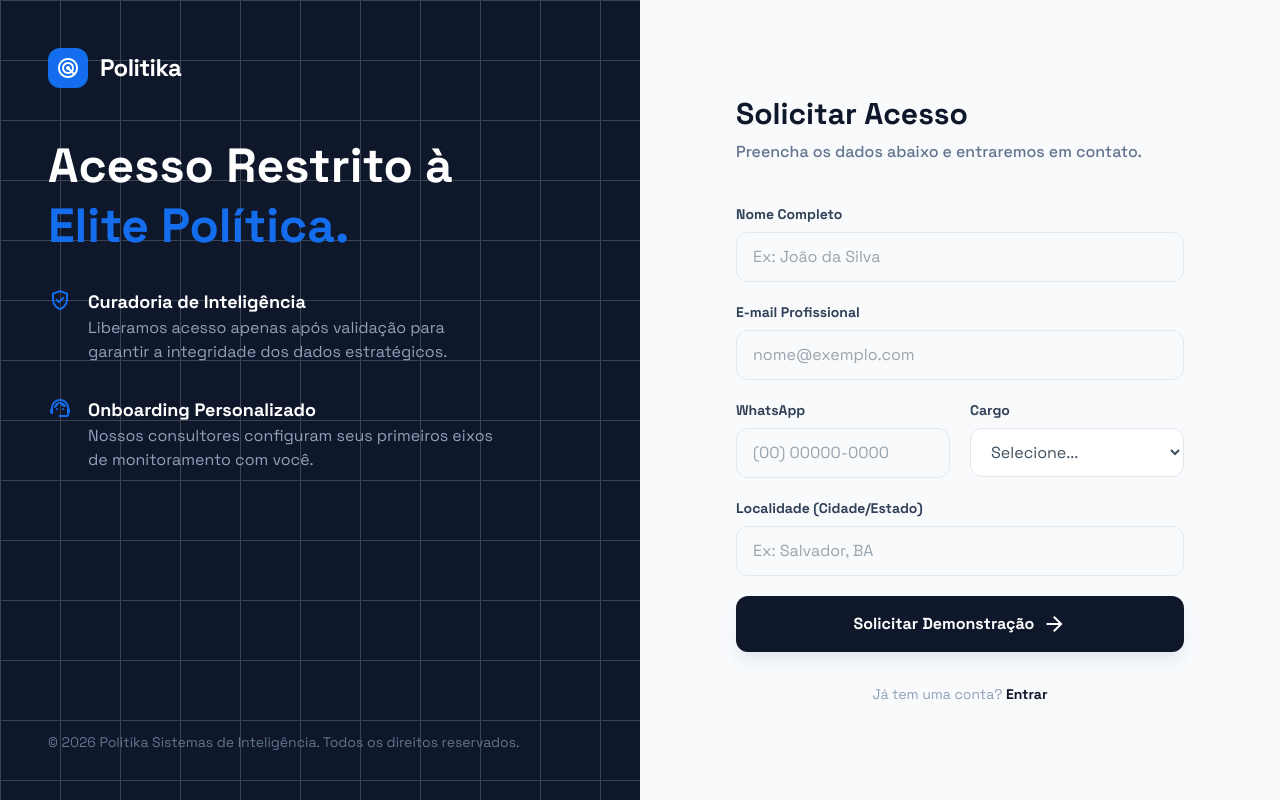
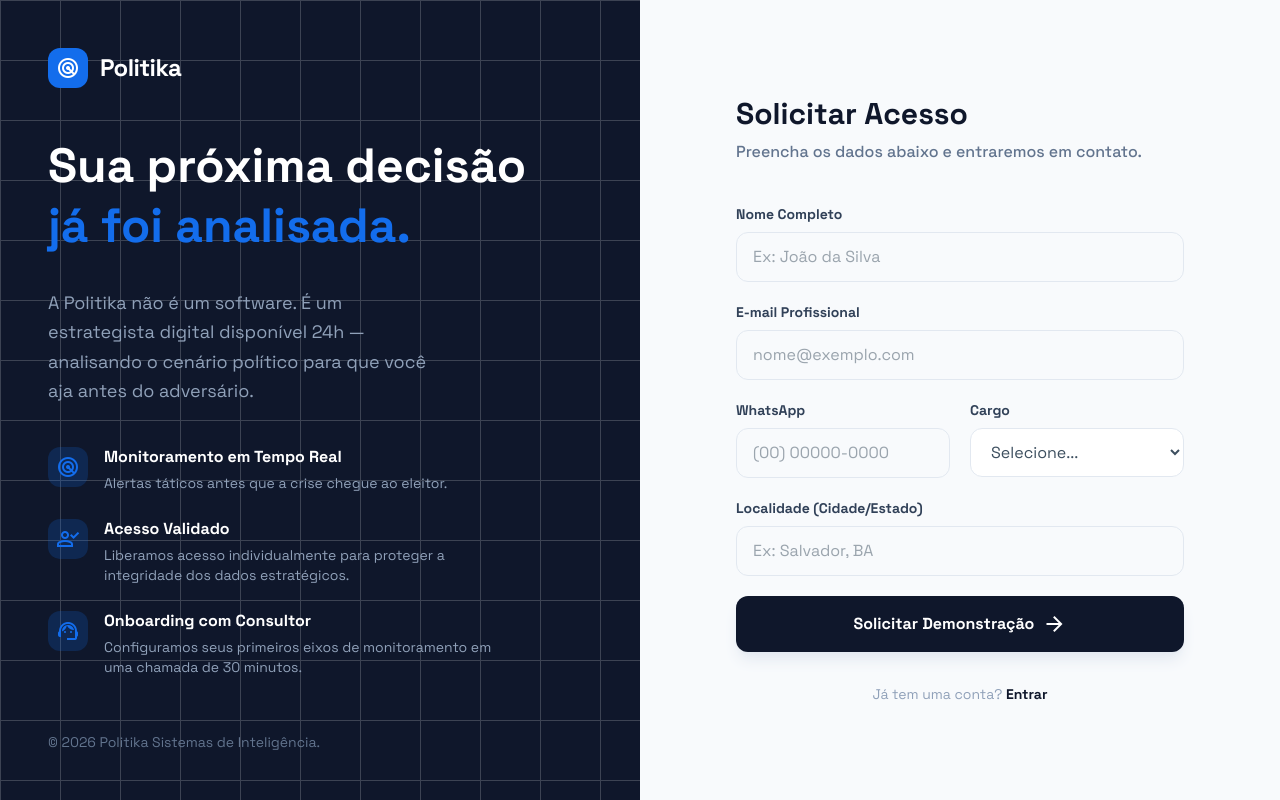
Before and after one commit to PretoNlab/politika, a React (Vite) app: page /solicitar-acesso in a window 1280 px wide. Built offline with nearby package versions, Linux system fonts and the light colour scheme; no server answers.

Commit message:
fix: update lead capture copy and add graceful form error fallback

```diff
--- a/pages/LeadCapture.tsx
+++ b/pages/LeadCapture.tsx
@@ -42,8 +42,9 @@ const LeadCapture: React.FC = () => {
             toast.success('Solicitação enviada com sucesso!');
         } catch (err: any) {
             console.error('Error submitting lead:', err);
-            setError('Houve um erro ao enviar sua solicitação. Por favor, tente novamente.');
-            toast.error('Erro ao enviar solicitação.');
+            // Graceful fallback: show success and open WhatsApp if DB is unavailable
+            setSubmitted(true);
+            toast.success('Solicitação recebida!');
         } finally {
             setLoading(false);
         }
@@ -56,9 +57,9 @@ const LeadCapture: React.FC = () => {
                     <div className="size-20 bg-primary/10 rounded-full flex items-center justify-center mx-auto mb-8">
                         <span className="material-symbols-outlined text-primary text-4xl">check_circle</span>
                     </div>
-                    <h1 className="text-3xl font-bold text-slate-900 mb-4">Solicitação Recebida!</h1>
+                    <h1 className="text-3xl font-bold text-slate-900 mb-4">Solicitação Recebida! ✅</h1>
                     <p className="text-slate-600 text-lg mb-8 leading-relaxed">
-                        Nossa equipe de inteligência entrará em contato com você via WhatsApp ou e-mail em até 24 horas para agendar sua demonstração exclusiva.
+                        Nossa equipe entrará em contato pelo WhatsApp ou e-mail em até <strong>24 horas</strong> para agendar sua demonstração exclusiva.
                     </p>
                     <button
                         onClick={() => navigate('/')}
@@ -86,30 +87,47 @@ const LeadCapture: React.FC = () => {
                     </div>
 
                     <h1 className="text-5xl font-bold leading-tight mb-8">
-                        Acesso Restrito à <br />
-                        <span className="text-primary">Elite Política.</span>
+                        Sua próxima decisão <br />
+                        <span className="text-primary">já foi analisada.</span>
                     </h1>
 
-                    <div className="space-y-8 max-w-md">
-                        <div className="flex gap-4">
-                            <span className="material-symbols-outlined text-primary">verified_user</span>
+                    <p className="text-slate-400 text-lg mb-10 leading-relaxed max-w-sm">
+                        A Politika não é um software. É um estrategista digital disponível 24h — analisando o cenário político para que você aja antes do adversário.
+                    </p>
+
+                    <div className="space-y-6 max-w-md">
+                        <div className="flex gap-4 items-start">
+                            <div className="size-10 rounded-xl bg-primary/20 flex items-center justify-center flex-shrink-0 mt-0.5">
+                                <span className="material-symbols-outlined text-primary text-lg">radar</span>
+                            </div>
                             <div>
-                                <h3 className="font-bold text-lg">Curadoria de Inteligência</h3>
-                                <p className="text-slate-400">Liberamos acesso apenas após validação para garantir a integridade dos dados estratégicos.</p>
+                                <h3 className="font-bold text-base">Monitoramento em Tempo Real</h3>
+                                <p className="text-slate-400 text-sm mt-1">Alertas táticos antes que a crise chegue ao eleitor.</p>
                             </div>
                         </div>
-                        <div className="flex gap-4">
-                            <span className="material-symbols-outlined text-primary">support_agent</span>
+                        <div className="flex gap-4 items-start">
+                            <div className="size-10 rounded-xl bg-primary/20 flex items-center justify-center flex-shrink-0 mt-0.5">
+                                <span className="material-symbols-outlined text-primary text-lg">person_check</span>
+                            </div>
                             <div>
-                                <h3 className="font-bold text-lg">Onboarding Personalizado</h3>
-                                <p className="text-slate-400">Nossos consultores configuram seus primeiros eixos de monitoramento com você.</p>
+                                <h3 className="font-bold text-base">Acesso Validado</h3>
+                                <p className="text-slate-400 text-sm mt-1">Liberamos acesso individualmente para proteger a integridade dos dados estratégicos.</p>
+                            </div>
+                        </div>
+                        <div className="flex gap-4 items-start">
+                            <div className="size-10 rounded-xl bg-primary/20 flex items-center justify-center flex-shrink-0 mt-0.5">
+                                <span className="material-symbols-outlined text-primary text-lg">support_agent</span>
+                            </div>
+                            <div>
+                                <h3 className="font-bold text-base">Onboarding com Consultor</h3>
+                                <p className="text-slate-400 text-sm mt-1">Configuramos seus primeiros eixos de monitoramento em uma chamada de 30 minutos.</p>
                             </div>
                         </div>
                     </div>
                 </div>
 
                 <div className="relative z-10 text-slate-500 text-sm">
-                    &copy; {new Date().getFullYear()} Politika Sistemas de Inteligência. Todos os direitos reservados.
+                    &copy; {new Date().getFullYear()} Politika Sistemas de Inteligência.
                 </div>
             </div>
 
```
